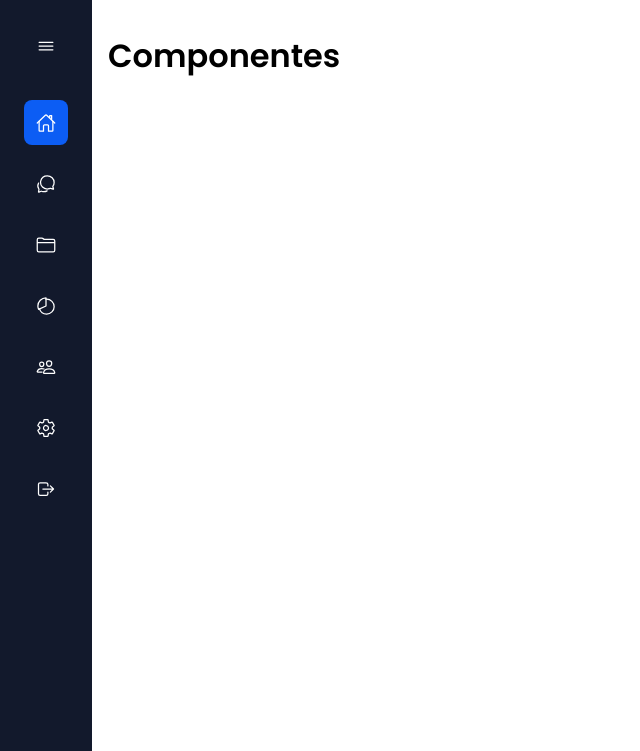
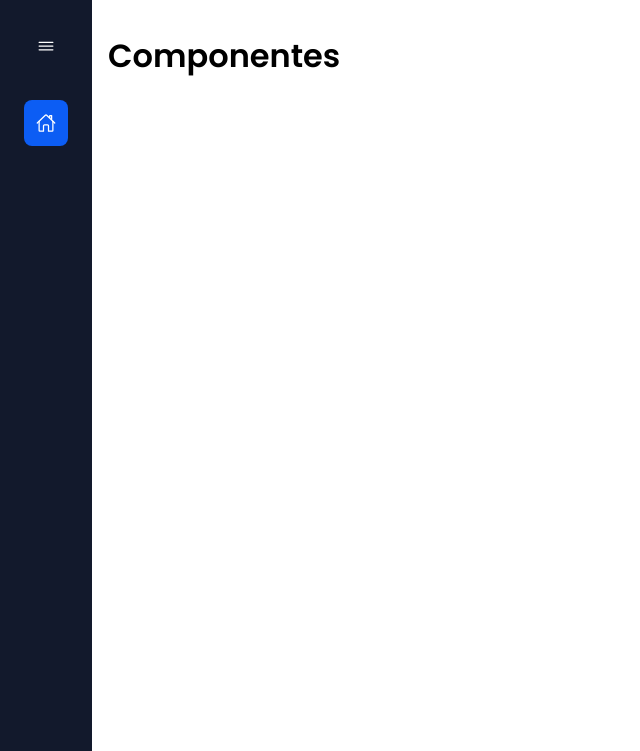
Before and after one commit to imhotman/TUK-CE-capstone-2024-studypartner, a Django app: page /lecture in a window 1280 px wide. Shown: the top 751 px of the page, without its empty margins (0-640 px from the left). Run offline with Django 5.2, Linux system fonts and the light colour scheme; some libraries are stand-ins or nearby versions.

Commit message:
lecture.html 일부 수정

```diff
--- a/templates/study/about.html
+++ b/templates/study/about.html
@@ -9,7 +9,7 @@
     <img class="contents-visual img-mobile" src="{% static 'images/img_subvisual_mobile_1.png' %}" alt="서브 비주얼 모바일 이미지">
     <div class="contents-body container-md">
       <div class="textset textset-visual">
-        <h2 class="textset-tit">Eco-Forecast</h2>
+        <h2 class="textset-tit">스터디파트너</h2>
       </div>
     </div>
   </div>
--- a/templates/study/lecture.html
+++ b/templates/study/lecture.html
@@ -1,4 +1,5 @@
 {% load static %}
+{% block content %}
 <!DOCTYPE html>
 <html lang="en">
 <head>
@@ -16,21 +17,28 @@
             <div>
                 <div class="nav__brand">
                     <ion-icon name="menu-outline" class="nav__toggle" id="nav-toggle"></ion-icon>
-                    <a href="#" class="nav__logo">Bedimcode</a>
+                    <a href="{% url 'user:login' %}" class="nav__logo">
+                        {% if request.user.is_authenticated %}  <!-- 로그인 되었을 때 보이는 화면 -->
+                            <span>{{ request.user.username }} 님</span>
+                        {% else %}  <!-- 로그아웃 되었을 때 보이는 화면 -->
+                            <span>로그인 후 이용하세요.</span>
+                        {% endif %}
+                    </a>
                 </div>
+                {% if request.user.is_authenticated %}  <!-- 로그인 되었을 때 보이는 화면 -->
                 <div class="nav__list">
-                    <a href="#" class="nav__link active">
+                    <a href="{% url 'index' %}" class="nav__link active">
                         <ion-icon name="home-outline" class="nav__icon"></ion-icon>
-                        <span class="nav_name">Dashboard</span>
+                        <span class="nav_name">메인화면</span>
                     </a>
-                    <a href="#" class="nav__link">
+                    <!-- <a href="#" class="nav__link">
                         <ion-icon name="chatbubbles-outline" class="nav__icon"></ion-icon>
                         <span class="nav_name">Messenger</span>
-                    </a>
+                    </a> -->
 
                     <div href="#" class="nav__link collapse">
                         <ion-icon name="folder-outline" class="nav__icon"></ion-icon>
-                        <span class="nav_name">Projects</span>
+                        <span class="nav_name">강의 추가하기</span>
 
                         <ion-icon name="chevron-down-outline" class="collapse__link"></ion-icon>
 
@@ -64,11 +72,19 @@
                         <span class="nav_name">Settings</span>
                     </a>
                 </div>
-                <a href="#" class="nav__link">
+                <a href="{% url 'user:logout' %}" class="nav__link">
                     <ion-icon name="log-out-outline" class="nav__icon"></ion-icon>
-                    <span class="nav_name">Log out</span>
+                    <span class="nav_name">로그아웃</span>
                 </a>
             </div>
+            {% else %}  <!-- 로그아웃 되었을 때 보이는 화면 -->
+            <div class="nav__list">
+                <a href="{% url 'index' %}" class="nav__link active">
+                    <ion-icon name="home-outline" class="nav__icon"></ion-icon>
+                    <span class="nav_name">메인화면</span>
+                </a>
+            </div>
+            {% endif %}
         </nav>
     </div>
 
@@ -79,3 +95,4 @@
     <script src="{% static 'js/lecture.js' %}"></script>
 </body>
 </html>
+{% endblock %}
```
Also changed, not shown: db.sqlite3.
